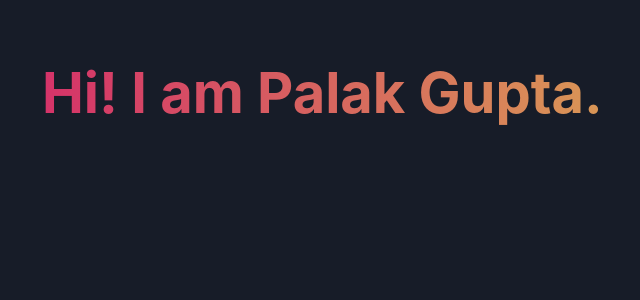
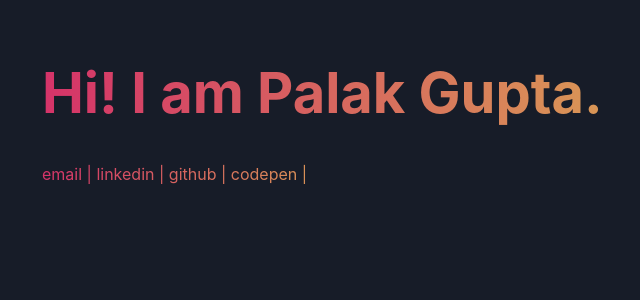
Before and after one commit to palakgupta2712/palakgupta2712.github.io, a React (Vite) app: page / in a window 1280 px wide. Shown: the top 300 px of the page, without its empty margins (250-890 px from the left). Built offline with nearby package versions, Linux system fonts and the light colour scheme.

Commit message:
component: SocialLinks added

```diff
--- a/src/App.jsx
+++ b/src/App.jsx
@@ -1,10 +1,12 @@
 import React, { useState } from "react";
 import Heading from "./components/Heading";
+import SocialLinks from "./components/SocialLinks";
 
 function App() {
   return (
     <div>
       <Heading />
+      <SocialLinks />
     </div>
   );
 }
--- /dev/null
+++ b/src/components/SocialLinks.jsx
@@ -0,0 +1,20 @@
+import React from "react";
+import styled from "styled-components";
+import data from "../data";
+function SocialLinks() {
+  return (
+    <Container>
+      {data.links.map((item) => (
+        <a href={item.url}> {item.name} | </a>
+      ))}
+    </Container>
+  );
+}
+
+export default SocialLinks;
+const Container = styled.div`
+  background: linear-gradient(90deg, #d53369 0%, #daae51 50%);
+  background-clip: text;
+  -webkit-background-clip: text;
+  -webkit-text-fill-color: transparent;
+`;
--- a/src/data.js
+++ b/src/data.js
@@ -1,5 +1,23 @@
 const data = {
   name: "Palak Gupta",
+  links: [
+    {
+      name: "email",
+      url: "mailto:palakgupta2712",
+    },
+    {
+      name: "linkedin",
+      url: "https://www.linkedin.com/in/palakgupta2712/",
+    },
+    {
+      name: "github",
+      url: "https://github.com/palakgupta2712/",
+    },
+    {
+      name: "codepen",
+      url: "https://codepen.io/palakgupta27",
+    },
+  ],
 };
 
 export default data;
```
